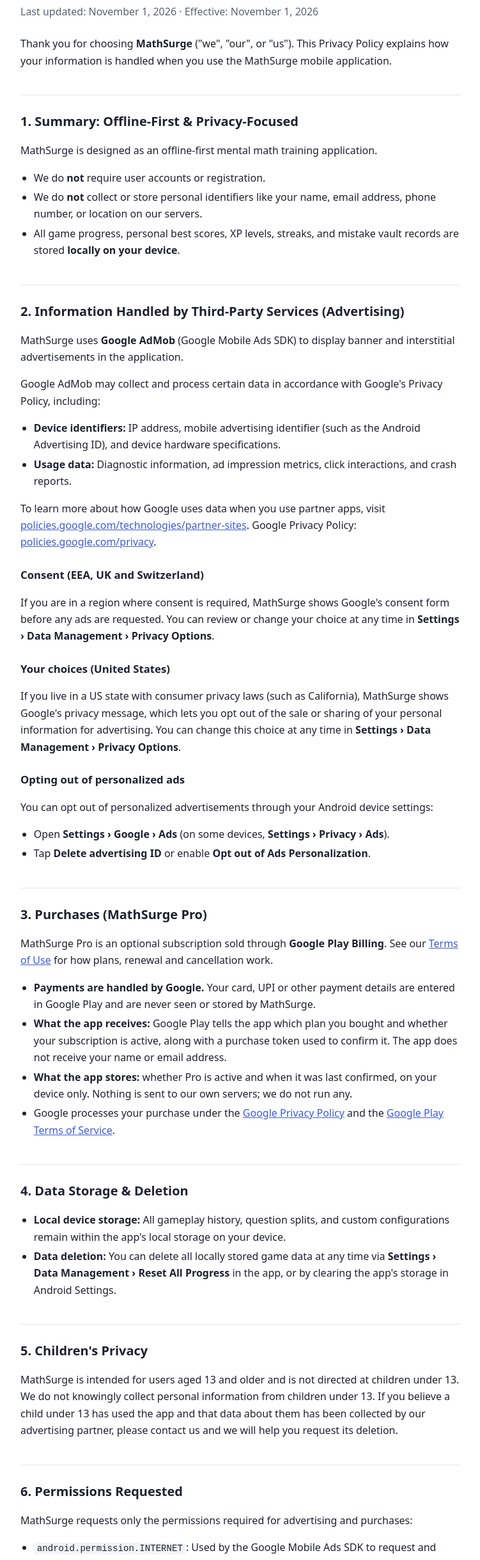
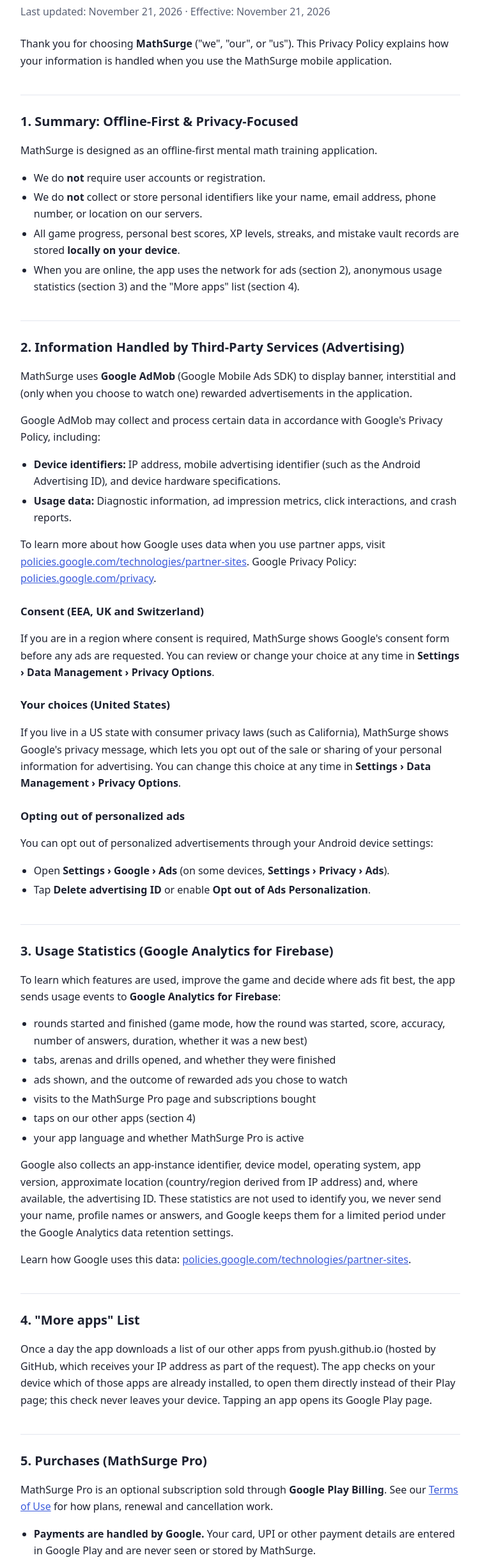
Before and after one commit to Pyush/mathsurge-privacy, a plain HTML site: page index.html in a window 1280 px wide. Shown: the part 81-2520 px from the top of the page at 64% size, without its empty margins (264-1015 px from the left). Drawn offline with Linux system fonts and the light colour scheme.

Commit message:
Disclose Firebase Analytics and the More apps list
Co-Authored-By: Claude Opus 5.5 <noreply@anthropic.com>

```diff
--- a/index.html
+++ b/index.html
@@ -35,7 +35,7 @@
 <body>
 <main>
   <h1>Privacy Policy for MathSurge</h1>
-  <p class="dates">Last updated: November 1, 2026 · Effective: November 1, 2026</p>
+  <p class="dates">Last updated: November 21, 2026 · Effective: November 21, 2026</p>
 
   <p>Thank you for choosing <strong>MathSurge</strong> ("we", "our", or "us"). This Privacy Policy explains how your information is handled when you use the MathSurge mobile application.</p>
 
@@ -45,10 +45,11 @@
     <li>We do <strong>not</strong> require user accounts or registration.</li>
     <li>We do <strong>not</strong> collect or store personal identifiers like your name, email address, phone number, or location on our servers.</li>
     <li>All game progress, personal best scores, XP levels, streaks, and mistake vault records are stored <strong>locally on your device</strong>.</li>
+      <li>When you are online, the app uses the network for ads (section 2), anonymous usage statistics (section 3) and the "More apps" list (section 4).</li>
   </ul>
 
   <h2>2. Information Handled by Third-Party Services (Advertising)</h2>
-  <p>MathSurge uses <strong>Google AdMob</strong> (Google Mobile Ads SDK) to display banner and interstitial advertisements in the application.</p>
+  <p>MathSurge uses <strong>Google AdMob</strong> (Google Mobile Ads SDK) to display banner, interstitial and (only when you choose to watch one) rewarded advertisements in the application.</p>
   <p>Google AdMob may collect and process certain data in accordance with Google's Privacy Policy, including:</p>
   <ul>
     <li><strong>Device identifiers:</strong> IP address, mobile advertising identifier (such as the Android Advertising ID), and device hardware specifications.</li>
@@ -71,7 +72,23 @@
     <li>Tap <strong>Delete advertising ID</strong> or enable <strong>Opt out of Ads Personalization</strong>.</li>
   </ul>
 
-  <h2>3. Purchases (MathSurge Pro)</h2>
+  <h2>3. Usage Statistics (Google Analytics for Firebase)</h2>
+    <p>To learn which features are used, improve the game and decide where ads fit best, the app sends usage events to <strong>Google Analytics for Firebase</strong>:</p>
+    <ul>
+      <li>rounds started and finished (game mode, how the round was started, score, accuracy, number of answers, duration, whether it was a new best)</li>
+      <li>tabs, arenas and drills opened, and whether they were finished</li>
+      <li>ads shown, and the outcome of rewarded ads you chose to watch</li>
+      <li>visits to the MathSurge Pro page and subscriptions bought</li>
+      <li>taps on our other apps (section 4)</li>
+      <li>your app language and whether MathSurge Pro is active</li>
+    </ul>
+    <p>Google also collects an app-instance identifier, device model, operating system, app version, approximate location (country/region derived from IP address) and, where available, the advertising ID. These statistics are not used to identify you, we never send your name, profile names or answers, and Google keeps them for a limited period under the Google Analytics data retention settings.</p>
+    <p>Learn how Google uses this data: <a href="https://policies.google.com/technologies/partner-sites">policies.google.com/technologies/partner-sites</a>.</p>
+
+    <h2>4. "More apps" List</h2>
+    <p>Once a day the app downloads a list of our other apps from pyush.github.io (hosted by GitHub, which receives your IP address as part of the request). The app checks on your device which of those apps are already installed, to open them directly instead of their Play page; this check never leaves your device. Tapping an app opens its Google Play page.</p>
+
+    <h2>5. Purchases (MathSurge Pro)</h2>
   <p>MathSurge Pro is an optional subscription sold through <strong>Google Play Billing</strong>. See our <a href="terms.html">Terms of Use</a> for how plans, renewal and cancellation work.</p>
   <ul>
     <li><strong>Payments are handled by Google.</strong> Your card, UPI or other payment details are entered in Google Play and are never seen or stored by MathSurge.</li>
@@ -80,19 +97,19 @@
     <li>Google processes your purchase under the <a href="https://policies.google.com/privacy">Google Privacy Policy</a> and the <a href="https://play.google.com/about/play-terms/">Google Play Terms of Service</a>.</li>
   </ul>
 
-  <h2>4. Data Storage &amp; Deletion</h2>
+  <h2>6. Data Storage &amp; Deletion</h2>
   <ul>
     <li><strong>Local device storage:</strong> All gameplay history, question splits, and custom configurations remain within the app's local storage on your device.</li>
     <li><strong>Data deletion:</strong> You can delete all locally stored game data at any time via <strong>Settings › Data Management › Reset All Progress</strong> in the app, or by clearing the app's storage in Android Settings.</li>
   </ul>
 
-  <h2>5. Children's Privacy</h2>
-  <p>MathSurge is intended for users aged 13 and older and is not directed at children under 13. We do not knowingly collect personal information from children under 13. If you believe a child under 13 has used the app and that data about them has been collected by our advertising partner, please contact us and we will help you request its deletion.</p>
+  <h2>7. Children's Privacy</h2>
+  <p>MathSurge is intended for users aged 13 and older and is not directed at children under 13. We do not knowingly collect personal information from children under 13. If you believe a child under 13 has used the app and that data about them has been collected by our advertising or analytics partners, please contact us and we will help you request its deletion.</p>
 
-  <h2>6. Permissions Requested</h2>
-  <p>MathSurge requests only the permissions required for advertising and purchases:</p>
+  <h2>8. Permissions Requested</h2>
+  <p>MathSurge requests only the permissions required for advertising, usage statistics and purchases:</p>
   <ul>
-    <li><code>android.permission.INTERNET</code>: Used by the Google Mobile Ads SDK to request and display banner and interstitial ads.</li>
+    <li><code>android.permission.INTERNET</code>: Used to request and display ads, send the usage statistics in section 3 and download the "More apps" list.</li>
     <li><code>android.permission.ACCESS_NETWORK_STATE</code>: Used to check whether the device has an active internet connection before requesting ads.</li>
     <li><code>com.google.android.gms.permission.AD_ID</code> (added by the Google Mobile Ads SDK): Lets the SDK read your device's advertising ID for ad delivery and measurement.</li>
     <li><code>com.android.vending.BILLING</code>: Lets you buy and restore MathSurge Pro through Google Play.</li>
@@ -101,10 +118,10 @@
   <p>Spoken questions in the Blindfold Audio arena use your device's built-in text-to-speech engine; the text spoken never leaves your device through MathSurge.</p>
   <p>MathSurge does <strong>not</strong> request access to your camera, microphone, contacts, location, or file storage.</p>
 
-  <h2>7. Changes to This Privacy Policy</h2>
+  <h2>9. Changes to This Privacy Policy</h2>
   <p>We may update this Privacy Policy from time to time. Any revisions will be reflected on this page with an updated "Last updated" date.</p>
 
-  <h2>8. Contact Us</h2>
+  <h2>10. Contact Us</h2>
   <p>If you have any questions or concerns regarding this Privacy Policy, please contact us at
     <a href="mailto:androidpyus@gmail.com">androidpyus@gmail.com</a>.</p>
 </main>
```
